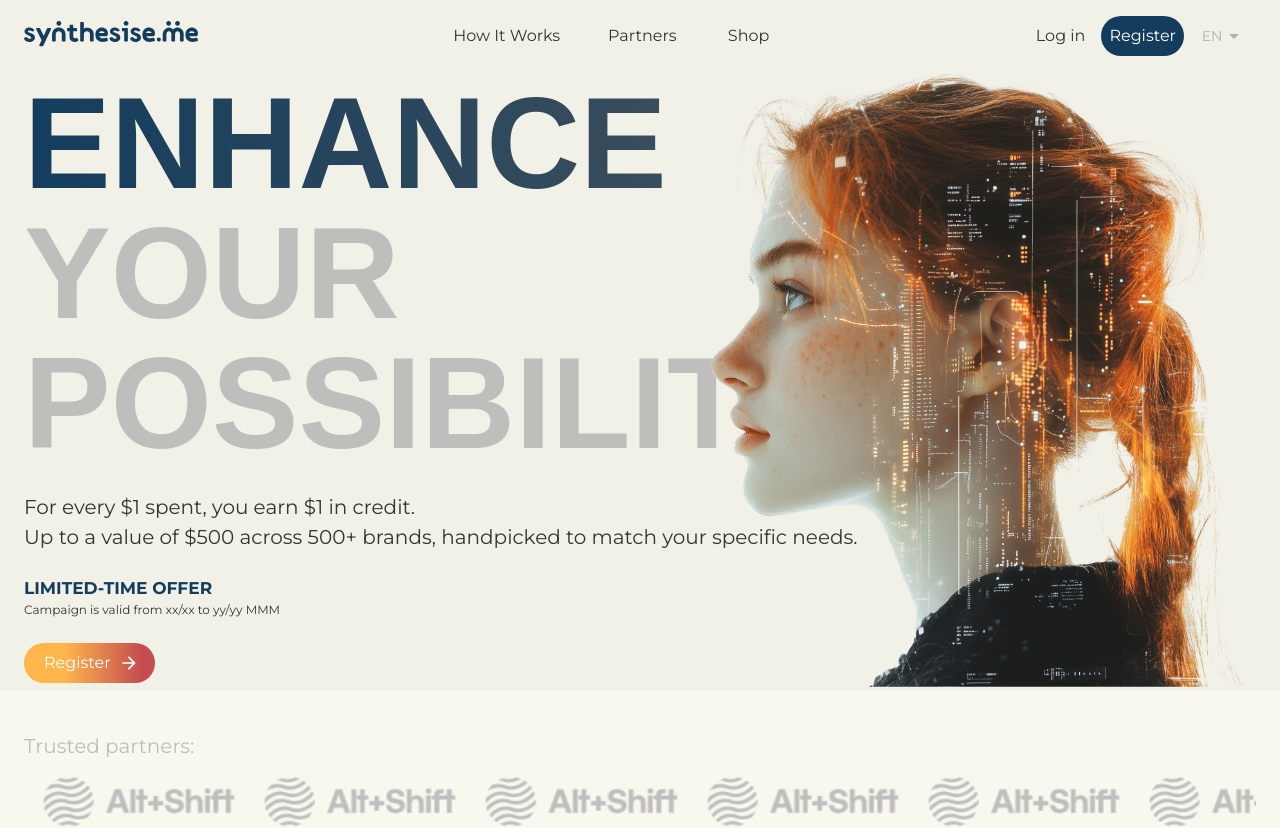
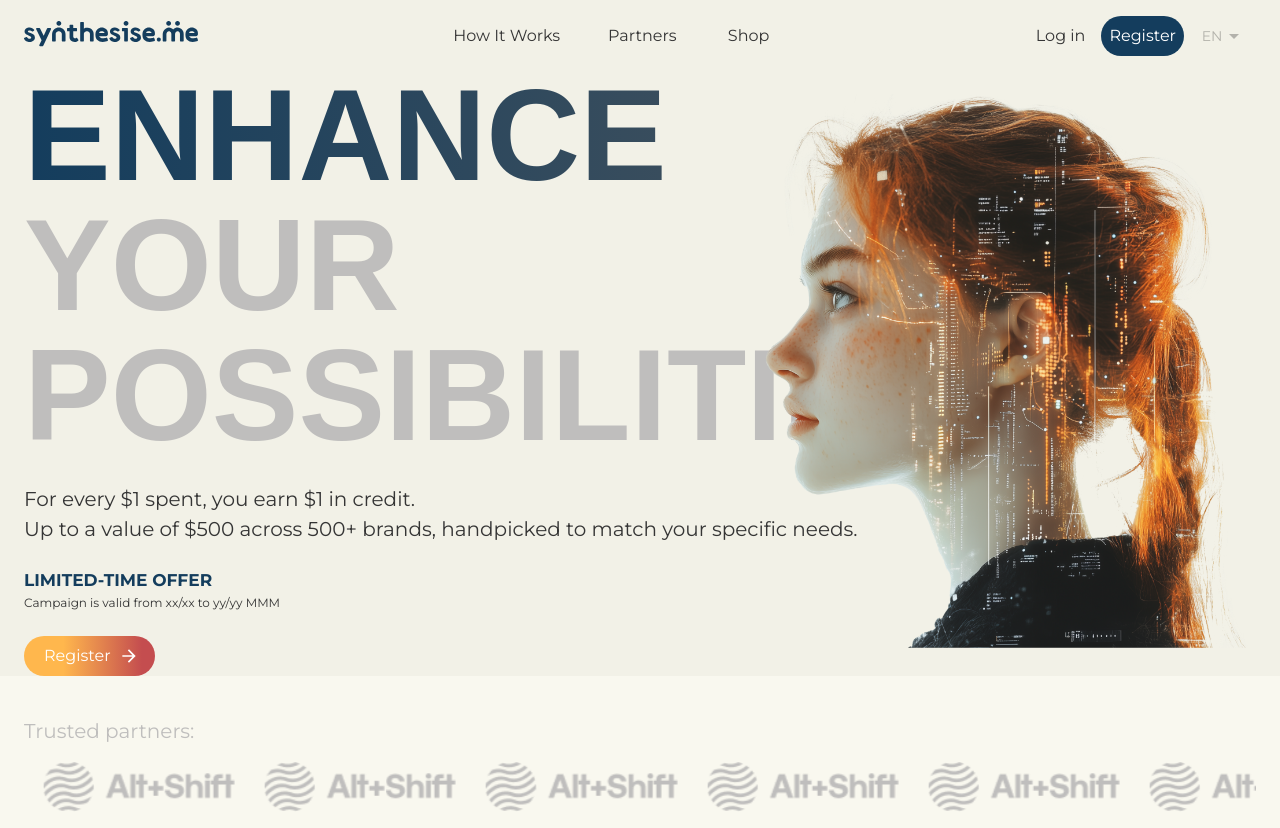
Before and after one commit to jorgel85/sme-fe, a React (Create React App) app: page / in a window 1280 px wide. Shown: the top 828 px of the page. Built offline with nearby package versions, Linux system fonts and the light colour scheme; a web font is replaced by a local one.

Commit message:
adjust hero section of landing page

```diff
--- a/src/pages/Landing/index.tsx
+++ b/src/pages/Landing/index.tsx
@@ -53,9 +53,9 @@ const LandingPage = () => {
           <Grid container height="100%">
             <Grid
               size={{ xs: 12, sm: 6 }}
-              sx={{ display: "flex", alignItems: { xs: "center" } }}
+              sx={{ display: "flex", alignItems: "center" }}
             >
-              <Box sx={{ pt: { xl: 10 } }}>
+              <Box>
                 <Typography
                   component="span"
                   sx={{
@@ -174,11 +174,11 @@ const LandingPage = () => {
               sx={{
                 display: "flex",
                 justifyContent: { xs: "center", sm: "flex-end" },
-                alignItems: { xs: "center", lg: "flex-end" },
+                alignItems: "center",
               }}
             >
-              <Box sx={{ width: { lg: "100%" }, pt: { xl: 0 } }}>
-                <img alt="Hero" src={heroImage} width="100%" />
+              <Box sx={{ width: { lg: "90%" } }}>
+                <img alt="Hero" src={heroImage} width="100%" style={{ maxHeight: "100vh" }}/>
               </Box>
             </Grid>
           </Grid>
```
